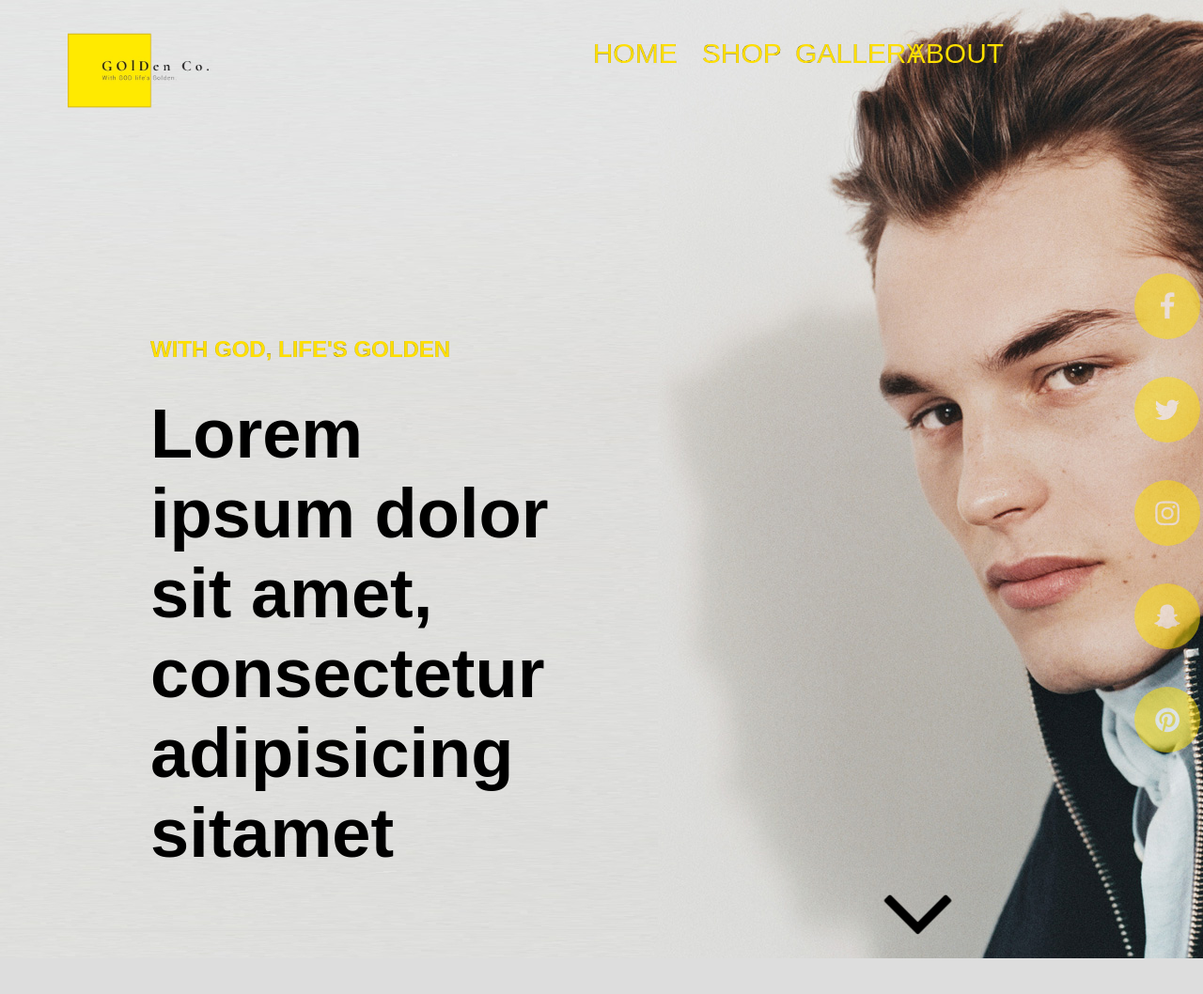
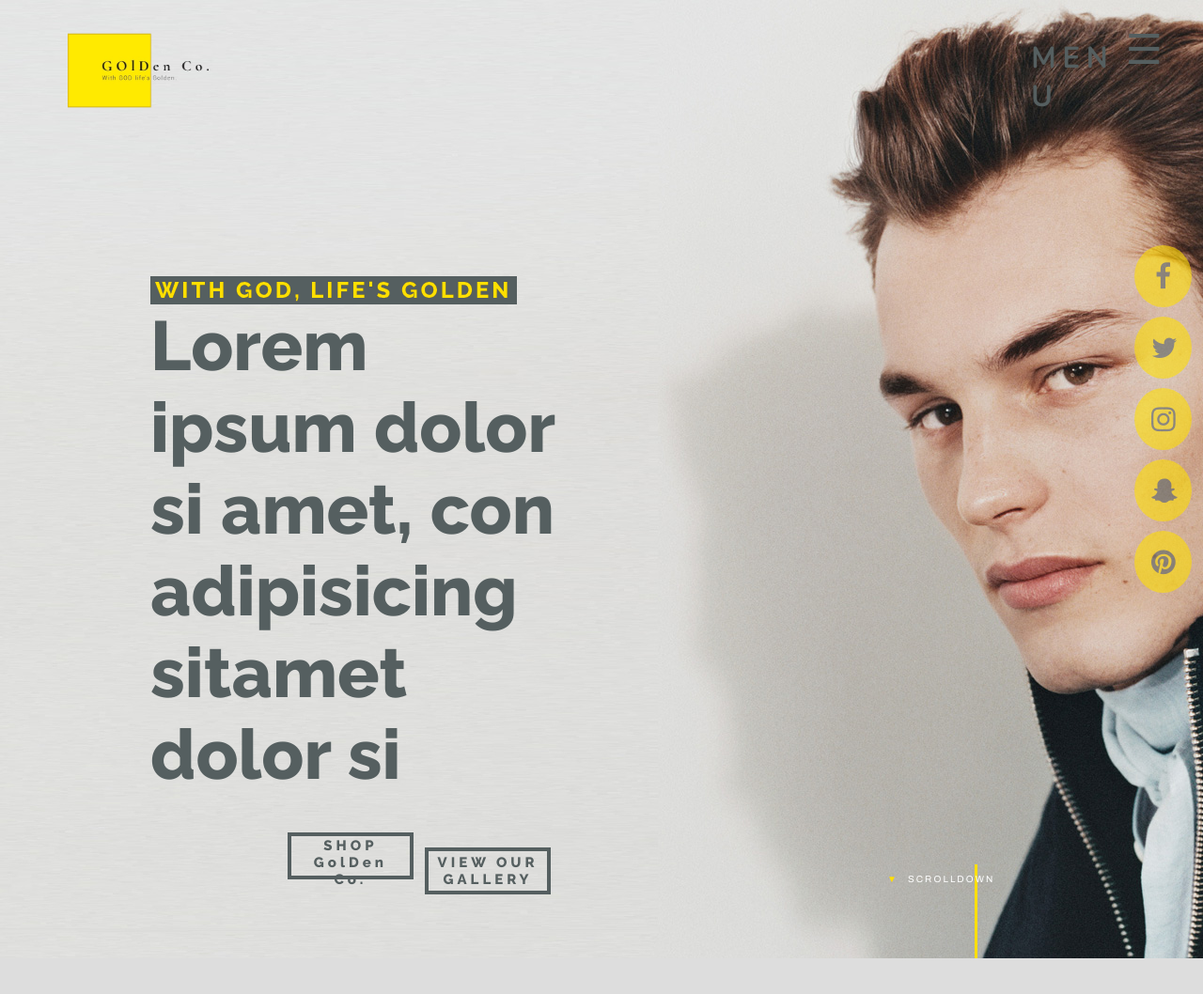
Before and after one commit to CheezitsCrust/GoldenCo, a plain HTML site: page index.htm in a window 1280 px wide. Shown: the top 1058 px of the page at 94% size. Drawn offline with nearby package versions, Linux system fonts and the light colour scheme.

Commit message:
More updates to UI
Created pull out navigation menu.
Added new fonts from google fonts.
Placed social media links inside navigation menu.

For the most part the home page is done. Will begin work on next page, About Us

```diff
--- a/css/styleSheet.css
+++ b/css/styleSheet.css
@@ -2,7 +2,6 @@
 body{
 margin:0 ;
 padding:0;
-
 }
 .topContainer{
   display:grid;
@@ -30,31 +29,106 @@ padding:0;
 	margin-right: auto;
 	display: block;
 }
+.menuIcon{
+  cursor:pointer;
+  grid-column:7/8;
+  display:flex;
+  flex-direction: row;
+}
+.menuIcon #Mtext {
+font-size:30px;
+padding-top: 2px;
+color:#555F60;
+font-family:'Nunito';
+font-weight: 800;
+position: relative;
+top:10px;
+left:37px;
+}
+.menuIcon #Micon {
+font-size:44px;
+float:right;
+position: relative;
+top:-17px;
+left:50px;
+color:#555F60;
+}
+.menuIcon:hover #Mtext{
+  color:#ffdf00;
+  transition: 0.5s; /* 0.5 second transition effect to slide in the sidenav */
+}
 .navBar {
-  height:80px;
-  margin-top:40px;
-  grid-column:4/8 ;
-  font-family: 'Spectral', sans-serif;
+  height:100%;
+  width:0;
+  position:fixed;
+  top:0;
+  right:0;
+  z-index: 1; /* Stay on top */
+  background-color:#373D3F;
+  overflow-x: hidden; /* Disable horizontal scroll */
+  padding-top: 60px; /* Place content 60px from the top */
+  transition: 0.5s; /* 0.5 second transition effect to slide in the sidenav */
+  font-family: 'Montserrat', sans-serif;
+  letter-spacing: 1px;
+}
+.navBar .closebtn{
+  position: absolute;
+  top: 10px;
+  right: 25px;
+  font-size: 36px;
+  margin-left: 50px;
+}
+.closebtn span{
+  position: absolute;
+  top: 15px;
+  right:150px;
+  font-size: 14px;
+  font-weight: 800;
+  display:inline;
+  float:right;
+  color: #ffdf00;
 }
 .navBar ul{
   width:80%;
   list-style-type: none;
-  margin: 0;
+  margin: 80px 0 0 40px;
   padding: 0;
-  overflow: hidden;
+  display: block;
 }
 .navBar li{
   width:25%;
-  float:left;
+  margin-bottom: 20px;
 }
 .navBar li a{
   display: block;
   color: white;
   text-align: center;
   text-decoration: none;
-  color:#ffdf00;
+  color:white ;
   -webkit-text-stroke: .1px black; /*used to give h1 text and outline */
-  font-size:30px;
+  font-size:40px;
+  transition: 0.3s;
+  font-family: 'Assistant';
+  font-weight: 800;
+}
+.navBar li a:hover{
+  color: #ffdf00;
+}
+.navBar .fa {
+  position:relative;
+  top:30%;
+  padding: 15px;
+  margin-top: 10px;
+  font-size: 25px;
+  width: 25px;
+  text-align: center;
+  text-decoration: none;
+  color:#555F61;
+}
+.navBar .fa:hover {
+    color:#ffdf00;
+    border-radius: 50%;
+    transition: .5s;
 }
 .textArea {
   border-style: solid;
@@ -67,92 +141,146 @@ padding:0;
   font-size:14px;
 }
 .textArea p {
+  height:30px;
   position:relative;
-  top:80px;
-  left:10px;
+  margin: 0 auto;
+  top:10px;
+  margin:30px 0  10px 10px;
+  padding-left:5px;
+  padding-right:5px;
   text-align: left;
   color:#ffdf00;
-  -webkit-text-stroke: .1px black; /*used to give h1 text and outline */
+  background-color:#555F60 ;
+  -webkit-text-stroke: .2px #373D3F; /*used to give h1 text and outline */
   font-size:24px;
   display:inline-block;
-  font-family: 'Spectral', sans-serif;
+  align-content: center;
+  font-family: 'Raleway', sans-serif;
   font-weight:800;
+  letter-spacing: 3px;
+}
+.textArea p span:hover {
+  color:#ffdf00;
+  -webkit-text-stroke: .2px ; /*used to give h1 text and outline */
+  transition: .4s;
+  animation: 1.5s;
 }
 .textArea h1 {
-  position:relative;
-  top:40px;
-  padding-left:10px;
-  font-size:
-  color:#ffdf00;
+  margin: 0 auto;
+  padding:0 0 40px 10px;
+  color:#555F60;373D3F
   display:inline-block;
   font-size:74px;
-  font-family: 'Spectral', sans-serif;
-  font-weight:700;
+  font-family: 'Raleway', sans-serif;
+  font-weight:800;
+  word-spacing: 1px;
+}
+.textArea button {
+  background-color:transparent ;
+  height: 50px;
+  width: 30%;
+  border:4px solid #555F60 ;
+  font-family:'Raleway';
+  font-weight: 800;
+  font-size: 15px;
+  color:#555F60;
+  letter-spacing: 4px;
+}
+.textArea #shopBttn {
+  margin-left: 35%;
+}
+.textArea #galleryBttn {
+  margin-left: 2%;
+}
+.textArea button:hover {
+  background-color: #555F60 ;
+  color:#ffdf00;
+  transition: .5s;
 }
 .social {
   grid-column: 8/9;
   grid-row: 3/6;
   background-color:;
   width:73px;
-
 }
-.fa {
-  padding: 20px;
-  margin-top: 40px;
+.social .fa {
+  padding: 15px;
+  margin-top: 10px;
   font-size: 30px;
-  width: 30px;
+  width: 25px;
   text-align: center;
   text-decoration: none;
    border-radius: 50%;  /* Circle icon*/
 /*  margin: 5px 2px; */  /* Square icon*/
   display:block;
+  border:3px solid #ffdf00;
+  border-radius: 50%;
   background: #ffdf00;
-  opacity: 0.5;
+  opacity: .58;
 }
-
-.fa:hover {
+.social .fa:hover {
+    color:#ffdf00;
+    border: 3px solid #555F60;
+    border-radius: 50%;
+    background: #555F60;
     opacity: 1;
 }
+.social .fa-facebook {
+  /*  background: #3B5998; */
+    color: #555F60;
 
-.fa-facebook {
-  /*  background: #3B5998; */
-    color: white;
 }
 /* Twitter */
-.fa-twitter {
+.social .fa-twitter {
   /*  background: #55ACEE;*/
-    color: white;
+    color: #555F60;
 }
 /* instagram */
-.fa-instagram {
+.social .fa-instagram {
 /*  background: #125688;*/
-  color: white;
+  color: #555F60;
 }
 /* pinterest */
-.fa-pinterest {
+.social .fa-pinterest {
   /*background: #cb2027;*/
-  color: white;
+  color: #555F60;
 }
 /* snapchat */
-.fa-snapchat-ghost {
+.social .fa-snapchat-ghost {
 /*  background: #fffc00;*/
-  color: white;
+  color: #555F60;
 }
 
 .scrollBttn {
   height:100px;
   grid-row:7/8;
   grid-column:6/7;
-  border:none;
-  background-image:url('../img/down.png');
-  background-repeat: no-repeat;
-  background-position: center;
+  border-right: solid 3px #ffdf00;
 }
-.scrollBttn:hover{
-  background-image:url('../img/downYellow.png');
+.scrollBttn p{
+  text-align:top;
+  position: relative;
+  font-size: 10px;
+  font-weight: 800;
+  left:25%;
+  font-family: 'Archivo', sans-serif;
+  color:white;
+}
+.scrollBttn p::before{
+  content:"▼";
+  margin-right: 10px;
+  color:#ffdf00;
+}
+.scrollBttn:hover p{
+  transition: .5s;
+  color:#ffdf00;
 }
 .secondSection {
   background-color: #ddd;
   height:1000px;
   scroll-behavior: smooth;
 }
+@media screen and (max-height: 450px) {
+    .navBar {padding-top: 15px;}
+    .navBar a {font-size: 18px;}
+}
--- a/index.htm
+++ b/index.htm
@@ -10,7 +10,7 @@
 
 
     <link href="http://maxcdn.bootstrapcdn.com/font-awesome/4.7.0/css/font-awesome.min.css" rel="stylesheet">
-    <link href="https://fonts.googleapis.com/css?familyRoboto|Spectral|Archivo" rel="stylesheet">
+    <link href="https://fonts.googleapis.com/css?family=Roboto|Spectral|Archivo|Nunito|Raleway:400,800|Assistant|Montserrat" rel="stylesheet">
     <link rel="stylesheet" type="text/css" href="css/styleSheet.css">
     <script src="scripts/main.js"></script>
 
@@ -19,36 +19,53 @@
 
   <body>
     <div class="topContainer">
+      <div class="navBar" id="navBar">
+        <ul> <!-- navbar li have a float:right for better aesthetics. List is populated from bottom to top inorder to insure correct display when launched in browser. -->
+          <li onclick="navClick()"><a href="javascript:void(0)" class="closebtn" onclick="closeNav()"> <span nav> NAVIGATION </span> &times; </a></li>
+          <li onclick="navClick()"> <a href="#">Home</a> </li>
+          <li onclick="navClick()"><a href="#">Shop</a></li>
+          <li onclick="navClick()"><a href="#">About</a></li>
+          <li onclick="navClick()"><a href="#">Gallery</a></li>
+        </ul>
+
+        <br><br><br><br><br><br>
+        <hr style="height:2px;color:#ffdf00;background:#ffdf00;border:none;">
+
+        <a href="#" class="fa fa-facebook"></a>
+        <a href="#" class="fa fa-twitter"></a>
+        <a href="https://www.instagram.com/goldenco__/?hl=en" target="_blank" class="fa fa-instagram"></a>
+        <a href="#" class="fa fa-snapchat-ghost"></a>
+        <a href="#" class="fa fa-pinterest"></a>
+      </div>
 
       <div class="logo">
         <img src="Logo02.png" alt="Logo.jpg" >
       </div>
 
-
-      <div class=navBar>
-        <ul> <!-- navbar li have a float:right for better aesthetics. List is populated from bottom to top inorder to insure correct display when launched in browser. -->
-          <li onclick="navClick()"><a href="#">HOME</a></li>
-          <li onclick="navClick()"><a href="#">SHOP</a></li>
-          <li onclick="navClick()"><a href="#">GALLERY</a></li>
-          <li onclick="navClick()"><a href="#">ABOUT</a></li>
-        </ul>
+      <div class="menuIcon" onclick="openNav()">
+      <p id="Mtext" > M E N U </p>
+      <p id="Micon">  &#9776;</p>
       </div>
 
       <div class="textArea">
-        <p> WITH GOD, LIFE'S GOLDEN</p>
-        <h1> Lorem ipsum dolor sit amet, consectetur adipisicing sitamet  </h1>
+        <p> WITH <span> GOD</span>, LIFE'S GOLDEN</p>
+        <h1>Lorem ipsum dolor si amet, con  adipisicing sitamet dolor si </h1>
+        <button id="shopBttn"> SHOP GolDen Co. </button>
+        <button id="galleryBttn"> VIEW OUR GALLERY </button>
+
       </div>
 
       <div class="social">
-          <a href="#" class="fa fa-facebook" onclick="#"></a>
-          <a href="#" class="fa fa-twitter" onclick="#"></a>
-          <a href="#" class="fa fa-instagram" onclick="#"></a>
-          <a href="#" class="fa fa-snapchat-ghost" onclick="#"></a>
-          <a href="#" class="fa fa-pinterest" onclick="#"></a>
+          <a href="#" class="fa fa-facebook"></a>
+          <a href="#" class="fa fa-twitter"></a>
+          <a href="https://www.instagram.com/goldenco__/?hl=en" target="_blank" class="fa fa-instagram"></a>
+          <a href="#" class="fa fa-snapchat-ghost"></a>
+          <a href="#" class="fa fa-pinterest"></a>
       </div>
 
       <div class="scrollBttn" onclick="scrollBttnClick()">
         <!--<img onmouseover="arrowHover(this)" src="img/down.png" alt="img/downArrow.png">-->
+        <p> S C R O L L   D O W N </p>
       </div>
 
 
--- a/scripts/main.js
+++ b/scripts/main.js
@@ -2,3 +2,11 @@ function scrollBttnClick() {
 var target = document.getElementById("secondSection");
 zenscroll.to(target);
 }
+function openNav() {
+    document.getElementById("navBar").style.width = "300px";
+    document.getElementById("Mtext").style.visibility = "hidden";
+}
+function closeNav() {
+    document.getElementById("navBar").style.width = "0";
+    document.getElementById("Mtext").style.visibility = "visible";
+}
```
